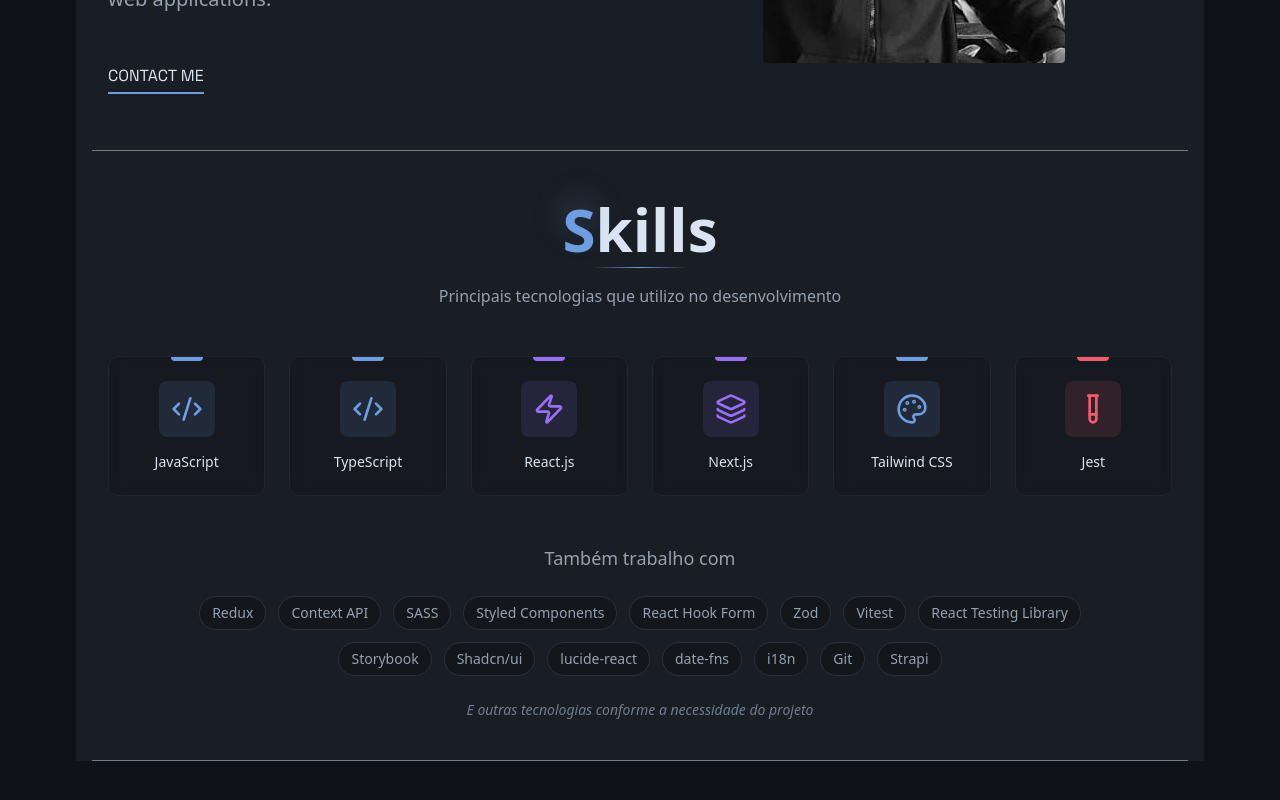
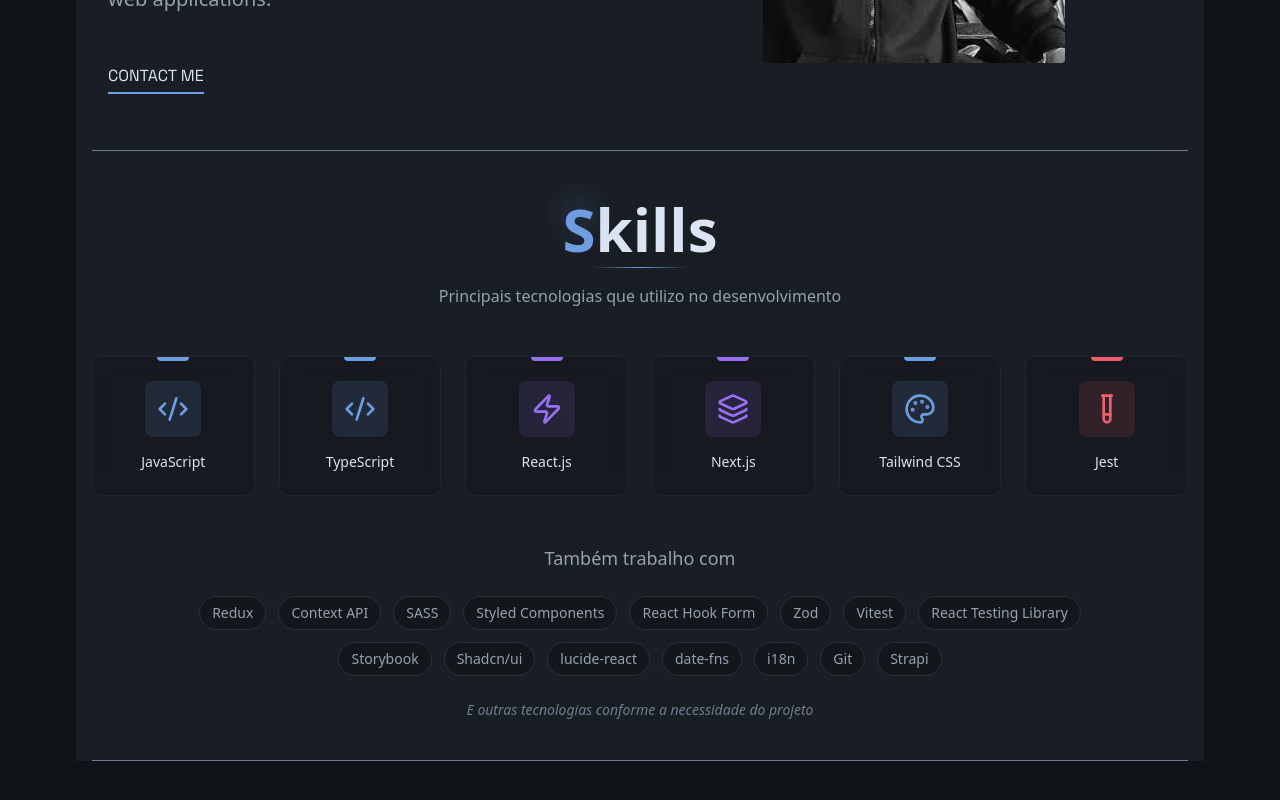
Before and after one commit to carlossroliveira/current-portfolio, a Next.js app: page / in a window 1280 px wide. Shown: the part 492-1292 px from the top of the page. Built offline with nearby package versions, Linux system fonts and the light colour scheme.

Commit message:
Remove unnecessary padding from Skills section for improved layout

```diff
--- a/src/app/sections/Skills/index.tsx
+++ b/src/app/sections/Skills/index.tsx
@@ -3,7 +3,7 @@
 
 export default function Skills() {
   return (
-    <section className="pt-12 px-4 max-w-6xl mx-auto">
+    <section className="pt-12 max-w-6xl mx-auto">
       <Title
         align="center"
         title="Skills"
```
